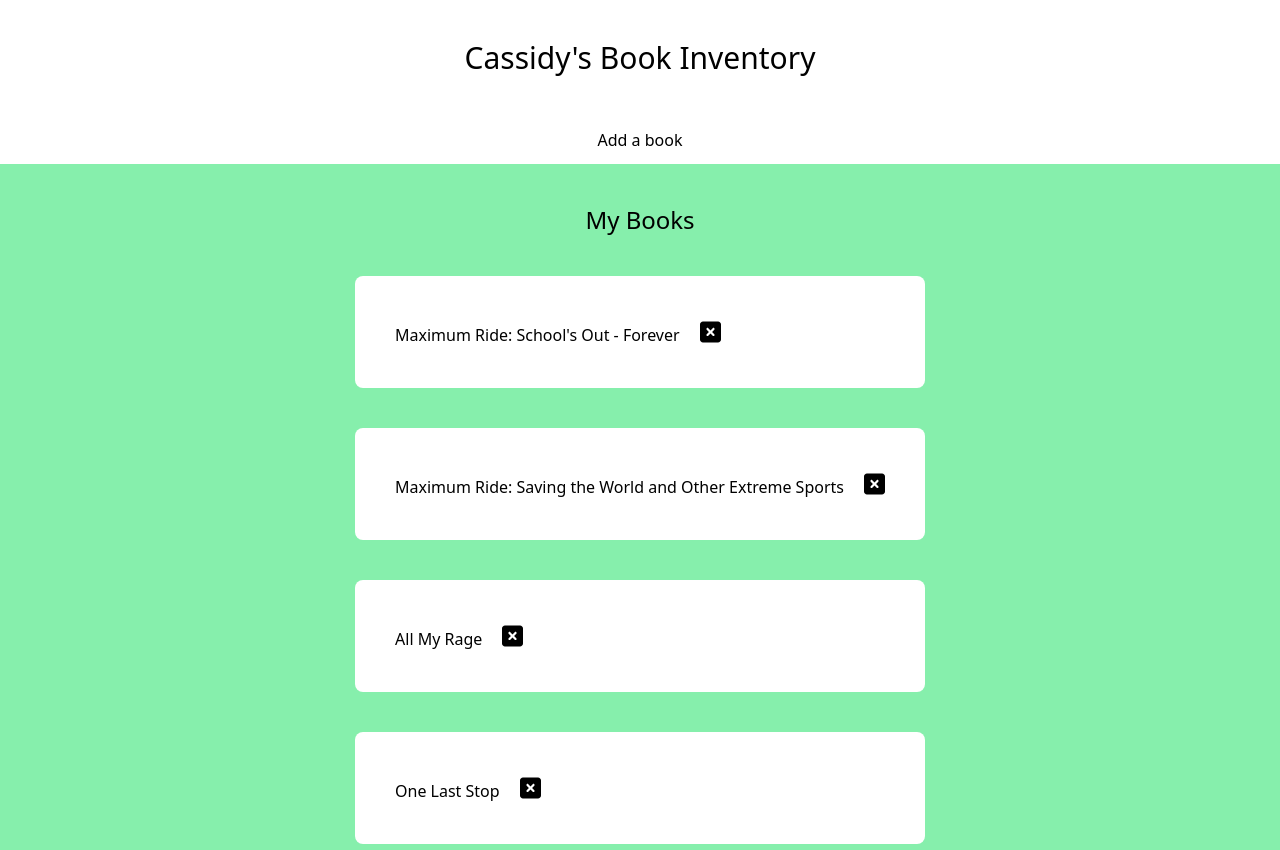
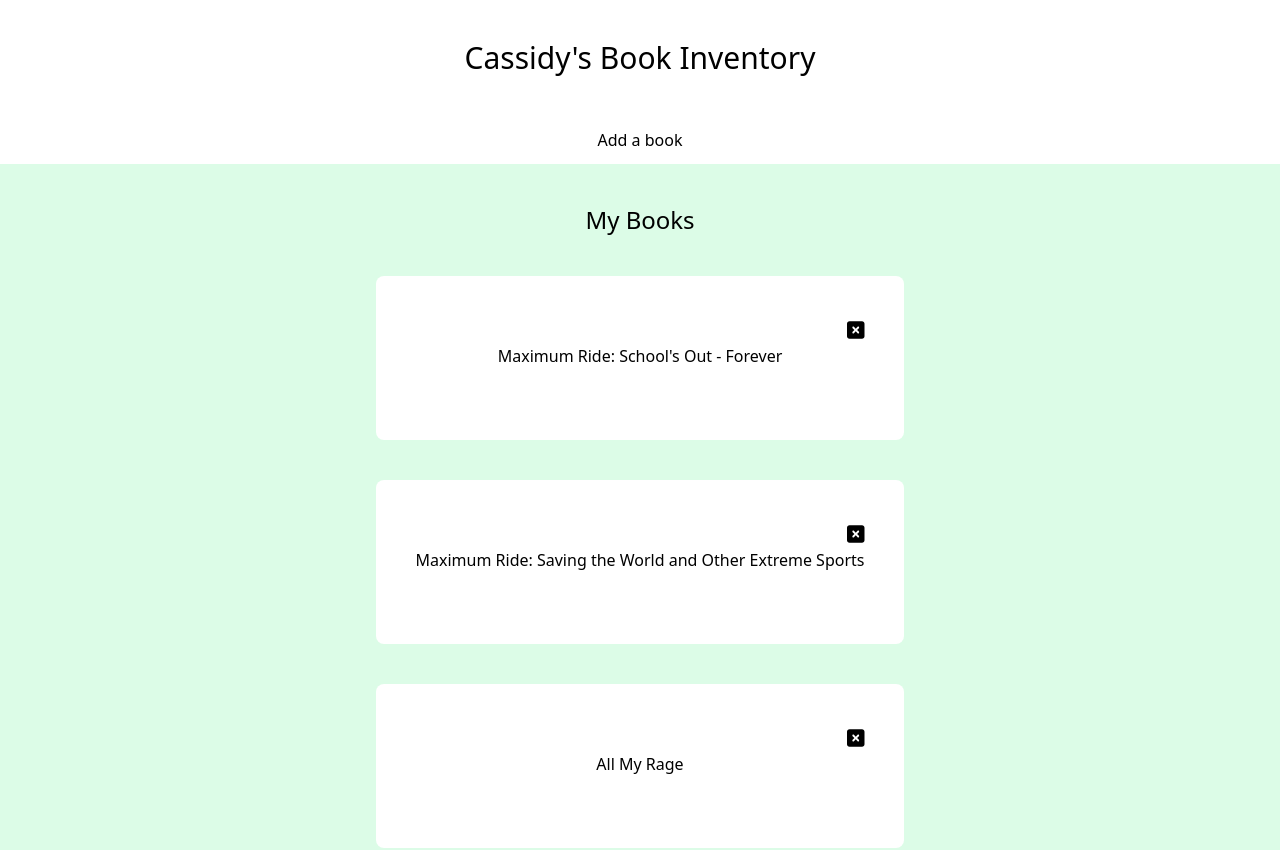
Before and after one commit to Cassidy-Sowards/book-inventory, an Angular app in the folder book-inventory/: page / in a window 1280 px wide. Shown: the top 850 px of the page. Built offline with nearby package versions, Linux system fonts and the light colour scheme; data requests are answered from the project's data file.

Commit message:
Updating css

```diff
--- a/book-inventory/src/app/books/books.component.html
+++ b/book-inventory/src/app/books/books.component.html
@@ -1,14 +1,19 @@
 <div class="flex justify-center">
-    <h2 class="text-2xl">My Books</h2>
+  <h2 class="text-2xl">My Books</h2>
 </div>
 <div class="flex justify-center">
         <ul class="list-none">
             <li *ngFor="let book of books">
-                <div class="bg-white rounded-lg p-10 m-10 cursor-pointer">
-                    <a routerLink="/detail/{{book.id}}">
-                        <span class="hover:opacity-50">{{book.title}}</span>
-                        <span (click)="removeBook(book)" class="ml-5 text-2xl hover:opacity-30"> <fa-icon [icon]="faSquareXmark"></fa-icon></span>
-                    </a>
+                <div class="grid grid-rows-3 bg-white rounded-lg p-10 m-10 cursor-pointer">
+                    <div class="col-span-3 justify-self-end">
+                        <span (click)="removeBook(book)"  class="hover:opacity-30"><fa-icon class="ml-5 text-xl" [icon]="faSquareXmark"></fa-icon></span>
+
+                    </div>
+                    <div class="col-span-3 justify-self-center">
+                        <a routerLink="/detail/{{book.id}}">
+                            <span class="hover:opacity-50">{{book.title}}</span>
+                        </a>
+                    </div>
                 </div>
              </li>
         </ul>
--- a/book-inventory/src/app/books/books.component.ts
+++ b/book-inventory/src/app/books/books.component.ts
@@ -1,5 +1,5 @@
 import { Component, OnInit } from '@angular/core';
-import { faSquareXmark } from '@fortawesome/free-solid-svg-icons'
+import { faSquareXmark, faBook } from '@fortawesome/free-solid-svg-icons'
 import { BookService } from '../services/book.service';
 import { Book } from '../interfaces/book';
 
@@ -14,7 +14,8 @@
   books: Book[] = [];
   selectedBook?: Book;
 
-  faSquareXmark = faSquareXmark
+  faSquareXmark = faSquareXmark;
+  faBook = faBook;
 
   constructor(private bookService: BookService) {}
 
--- a/book-inventory/src/index.html
+++ b/book-inventory/src/index.html
@@ -7,7 +7,7 @@
   <meta name="viewport" content="width=device-width, initial-scale=1">
   <link rel="icon" type="image/x-icon" href="favicon.ico">
 </head>
-<body class='bg-green-300'>
+<body class='bg-green-100'>
   <app-root></app-root>
 </body>
 </html>
```
